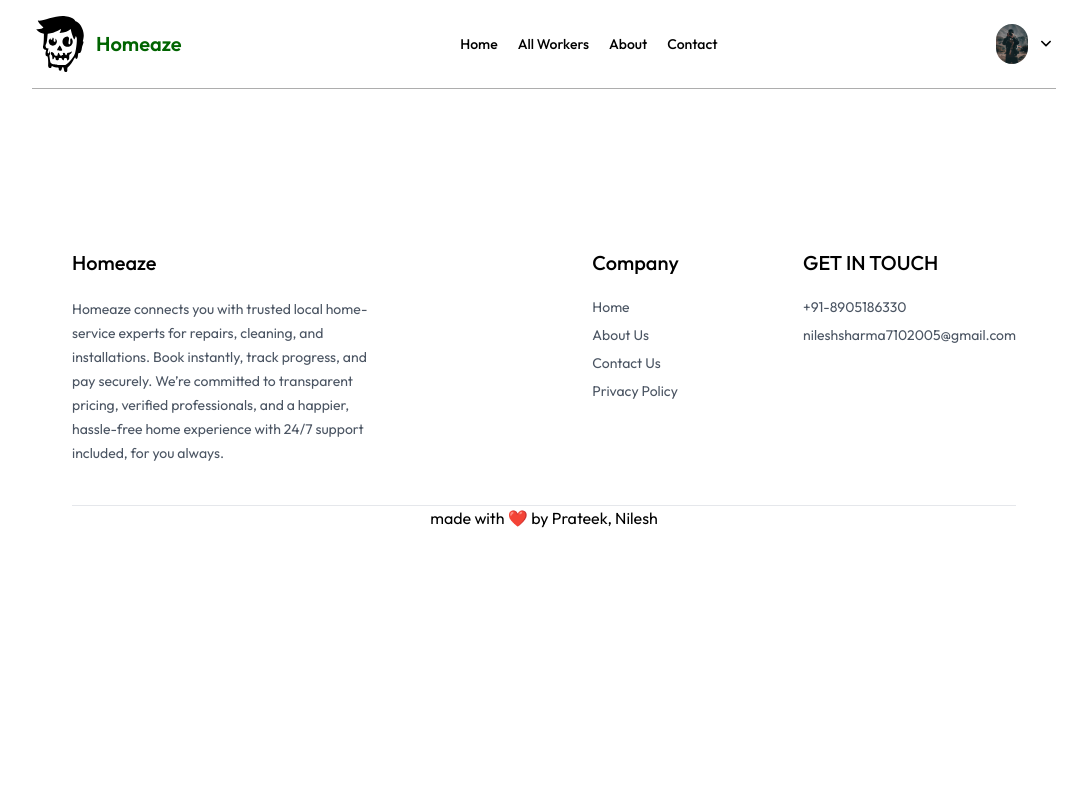
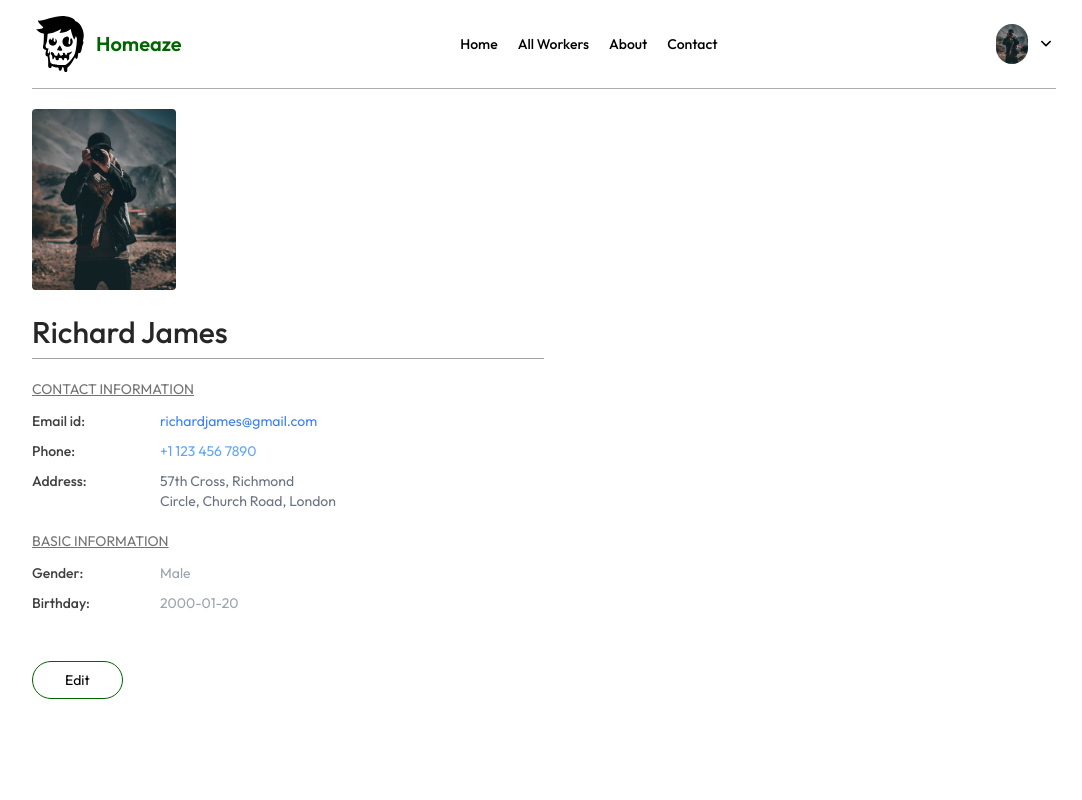
Before and after one commit to NileshSharma71/Homeaze, a React (Vite) app in the folder frontend/: page /my-profile in a window 1280 px wide. Shown: the top 800 px of the page, without its empty margins (96-1178 px from the left). Built offline with nearby package versions, Linux system fonts and the light colour scheme.

Commit message:
making myProfile page

```diff
--- a/frontend/src/pages/MyProfile.jsx
+++ b/frontend/src/pages/MyProfile.jsx
@@ -1,11 +1,77 @@
-import React from 'react'
+import React, { useState } from 'react'
+import { assets } from '../assets/assets'
 
 const MyProfile = () => {
-  return (
-    <div>
 
-    </div>
-  )
+    const [isEdit, setIsEdit] = useState(false) //use for edititing
+
+    const [userData, setUserData] = useState({
+        name: "Richard James",
+        image: assets.profile_pic,
+        email: 'richardjames@gmail.com',
+        phone: '+1  123 456 7890',
+        address: {
+            line1: '57th Cross, Richmond',
+            line2: 'Circle, Church Road, London',
+        },
+        gender: 'Male',
+        dob: '2000-01-20'
+    })
+
+    return (
+        <div className='max-w-lg flex flex-col gap-2 text-sm'>
+            <img className='w-36 rounded' src={userData.image} alt="" />
+
+            {isEdit
+                ? <input className='bg-gray-50 text-3xl font-medium max-w-60 mt-4' type="text" onChange={(e) => setUserData(prev => ({ ...prev, name: e.target.value }))} value={userData.name} />
+                : <p className='font-medium text-3xl text-neutral-800 mt-4'>{userData.name}</p>
+            }
+
+            <hr className='bg-zinc-400 h-[1px] border-none' />
+            <div>
+                <p className='text-neutral-500 underline mt-3'>CONTACT INFORMATION</p>
+                <div className='grid grid-cols-[1fr_3fr] gap-y-2.5 mt-3 text-neutral-700'>
+                    <p className='font-medium'>Email id:</p>
+                    <p className='text-blue-500'>{userData.email}</p>
+                    <p className='font-medium'>Phone:</p>
+                    {isEdit
+                        ? <input className='bg-gray-100 max-w-52' type="text" onChange={(e) => setUserData(prev => ({ ...prev, phone: e.target.value }))} value={userData.phone} />
+                        : <p className='text-blue-400'>{userData.phone}</p>}
+                    <p className='font-medium'>Address:</p>
+                    {isEdit
+                        ? <p>
+                            <input className='bg-gray-50' type="text" onChange={(e) => setUserData(prev => ({ ...prev, address: { ...prev.address, line1: e.target.value } }))} value={userData.address.line1} />
+                            <br />
+                            <input className='bg-gray-50' type="text" onChange={(e) => setUserData(prev => ({ ...prev, address: { ...prev.address, line2: e.target.value } }))} value={userData.address.line2} /></p>
+                        : <p className='text-gray-500'>{userData.address.line1} <br /> {userData.address.line2}</p>
+                    }
+                </div>
+            </div>
+            <div>
+                <p className='text-neutral-500 underline mt-3'>BASIC INFORMATION</p>
+                <div className='grid grid-cols-[1fr_3fr] gap-y-2.5 mt-3 text-neutral-700'>
+                    <p className='font-medium'>Gender:</p>
+                    {isEdit
+                        ? <select className='max-w-20 bg-gray-100' onChange={(e) => setUserData(prev => ({ ...prev, gender: e.target.value }))} value={userData.gender} >
+                            <option value="Male">Male</option>
+                            <option value="Female">Female</option>
+                        </select>
+                        : <p className='text-gray-400'>{userData.gender}</p>}
+                    <p className='font-medium'>Birthday:</p>
+                    {isEdit
+                        ? <input className='max-w-28 bg-gray-100' type='date' onChange={(e) => setUserData(prev => ({ ...prev, dob: e.target.value }))} value={userData.dob} />
+                        : <p className='text-gray-400'>{userData.dob}</p>}
+                </div>
+            </div>
+            <div className='mt-10'>
+                {
+                    isEdit
+                        ? <button onClick={() => setIsEdit(false)} className='border border-primary px-8 py-2 rounded-full hover:bg-primary hover:text-white transition-all'>Save information</button>
+                        : <button onClick={() => setIsEdit(true)} className='border border-primary px-8 py-2 rounded-full hover:bg-primary hover:text-white transition-all'>Edit</button>
+                }
+            </div>
+        </div>
+    )
 }
 
 export default MyProfile
```
